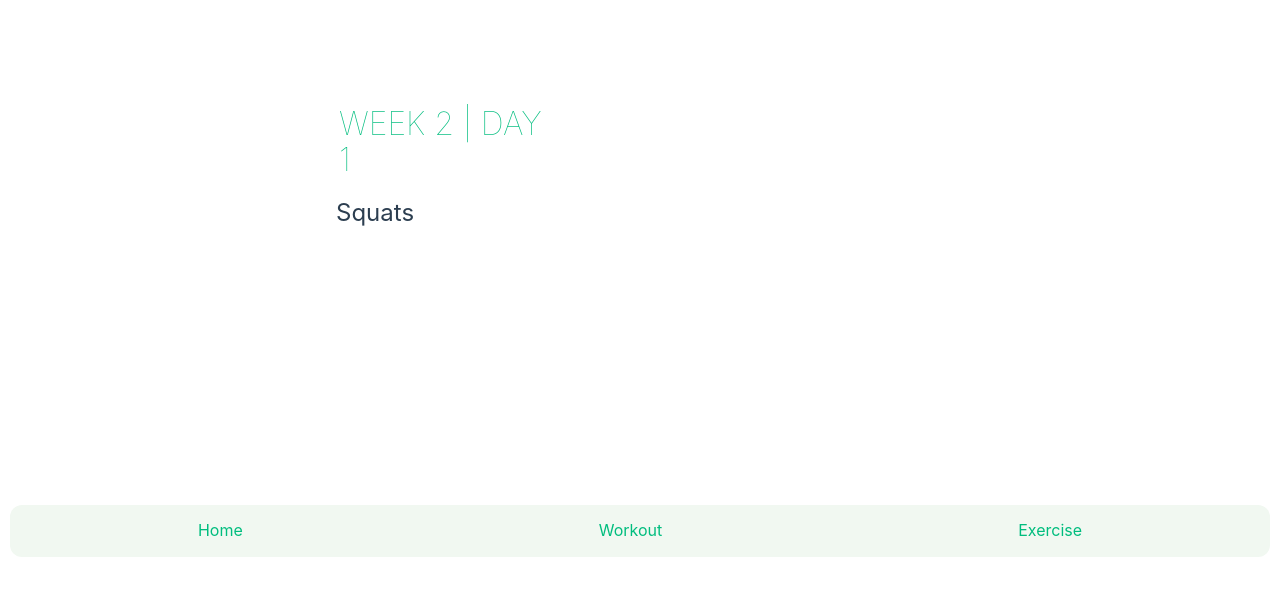
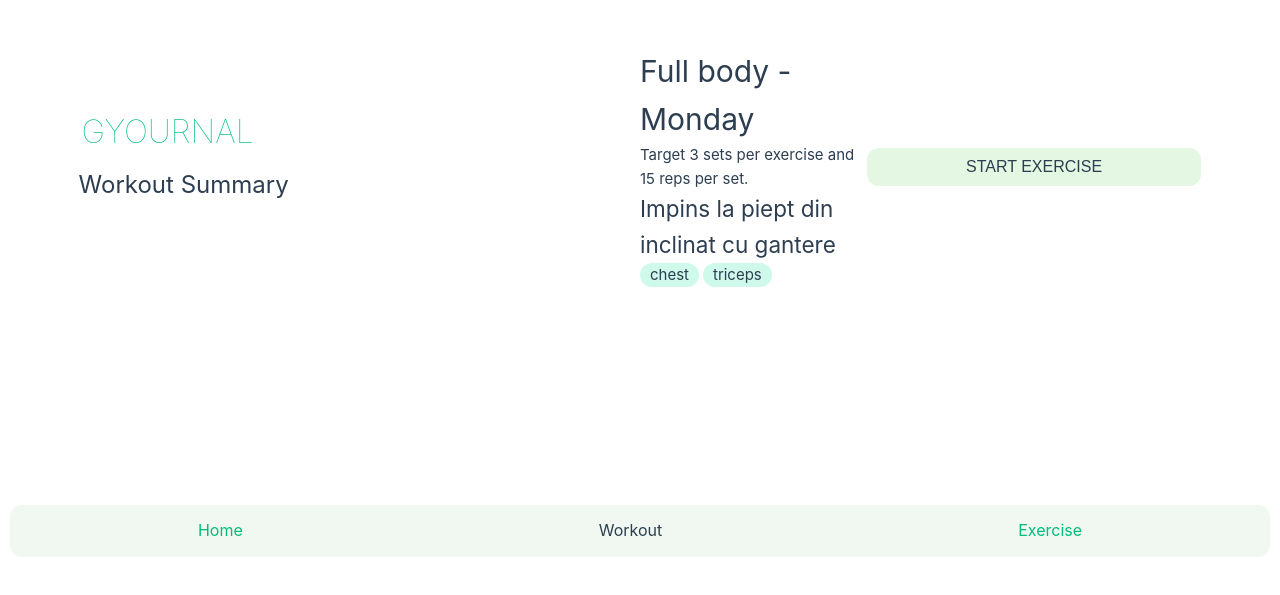
Before and after one commit to avram-dames/gyournal-vue, a Vue app: page /workout in a window 1280 px wide. Shown: the part 233-828 px from the top of the page. Before the commit the page ends 800 px from the top, so only its background shows below. Built offline with nearby package versions, Linux system fonts and the light colour scheme; no server answers.

Commit message:
add supabase and workout view

```diff
--- a/package.json
+++ b/package.json
@@ -14,6 +14,7 @@
     "format": "prettier --write src/"
   },
   "dependencies": {
+    "@supabase/supabase-js": "^2.39.3",
     "pinia": "^2.1.7",
     "vue": "^3.4.15",
     "vue-router": "^4.2.5"
--- a/src/App.vue
+++ b/src/App.vue
@@ -7,7 +7,7 @@ import Header from './components/Header.vue'
     <header>
         <!-- <img alt="Vue logo" class="logo" src="@/assets/logo.svg" width="125" height="125" /> -->
         <div class="wrapper">
-            <Header title="Week 2 | Day 1" subtitle="Squats" />
+            <Header title="Gyournal" subtitle="Workout Summary" />
         </div>
     </header>
 
@@ -17,7 +17,7 @@ import Header from './components/Header.vue'
     <footer>
         <nav>
             <RouterLink to="/">Home</RouterLink>
-            <RouterLink to="/about">Workout</RouterLink>
+            <RouterLink to="/workout">Workout</RouterLink>
             <RouterLink to="/exercise">Exercise</RouterLink>
         </nav>
     </footer>
@@ -26,7 +26,7 @@ import Header from './components/Header.vue'
 <style scoped>
 header {
     line-height: 1.5;
-    max-height: 100vh;
+    margin-bottom: 20px;
 }
 
 .bottom-margin {
--- a/src/assets/main.css
+++ b/src/assets/main.css
@@ -13,6 +13,17 @@ a,
   color: hsla(160, 100%, 37%, 1);
   transition: 0.4s;
   padding: 3px;
+}
+
+.primary-button {
+  padding: 10px 15px;
+  width: 100%;
+  border: none;
+  border-radius: 12px;
+  font-size: 1rem;
+  text-transform: uppercase;
+  background-color: rgb(227, 247, 227);
+  color: var(--color-text);
 }
 
 @media (hover: hover) {
--- a/src/router/index.ts
+++ b/src/router/index.ts
@@ -10,9 +10,9 @@ const router = createRouter({
       component: HomeView
     },
     {
-      path: '/about',
-      name: 'about',
-      component: () => import('../views/AboutView.vue')
+      path: '/workout',
+      name: 'workout',
+      component: () => import('../views/WorkoutView.vue')
     },
     {
       path: '/exercise',
@@ -22,7 +22,7 @@ const router = createRouter({
     {
       path: '/sandbox',
       name: 'sandbox',
-      props: { set: 1, lastWeight: 42.5, lastReps: 15 },
+      props: { text: 'Hello' },
       component: () => import('../components/SetForm.vue')
     }
   ]
--- a/src/stores/journal.ts
+++ b/src/stores/journal.ts
@@ -1,7 +1,44 @@
 import { reactive, computed } from 'vue'
 import { defineStore } from 'pinia'
+import { createClient } from '@supabase/supabase-js'
+
+const supabaseUrl = 'https://bdscgjhwmalvjlcikktt.supabase.co'
+const supabaseKey = import.meta.env.VITE_SUPABASE_KEY
+const supabase = createClient(supabaseUrl, supabaseKey)
 
 export const useJournalStore = defineStore('journal', () => {
+  const workouts = reactive([
+    {
+      name: 'Full body - Monday',
+      setsPerExercise: 3,
+      repsPerSet: 15,
+      exercises: [
+        {
+          name: 'Impins la piept din inclinat cu gantere',
+          target: ['chest', 'triceps']
+        },
+        {
+          name: 'Ridicari la biceps din sezut inclinat',
+          target: ['biceps']
+        }
+      ]
+    },
+    {
+      name: 'Full body - Thursday',
+      setsPerExercise: 3,
+      repsPerSet: 15,
+      exercises: [
+        {
+          name: 'Tractiuni la helcometru',
+          target: ['back', 'biceps']
+        },
+        {
+          name: 'Bulgarian Squats',
+          target: ['legs']
+        }
+      ]
+    }
+  ])
   const journal = reactive([
     {
       week: 1,
@@ -75,5 +112,5 @@ export const useJournalStore = defineStore('journal', () => {
     if (data.weight) setObj!.weight = data.weight
   }
 
-  return { journal, updateExercise, lastWeekWorkout, thisWeekWorkout }
+  return { workouts, journal, updateExercise, lastWeekWorkout, thisWeekWorkout }
 })
--- a/src/views/AboutView.vue
+++ /dev/null
@@ -1,15 +0,0 @@
-<template>
-  <div class="about">
-    <h1>This is the Workout view</h1>
-  </div>
-</template>
-
-<style>
-@media (min-width: 1024px) {
-  .about {
-    min-height: 100vh;
-    display: flex;
-    align-items: center;
-  }
-}
-</style>
--- a/src/views/HomeView.vue
+++ b/src/views/HomeView.vue
@@ -1,9 +1,25 @@
 <script setup lang="ts">
-import TheWelcome from '../components/TheWelcome.vue'
 </script>
 
 <template>
   <main>
-    <!-- <TheWelcome /> -->
+    <div class="summary">
+      <h2>Past Workouts</h2>
+    </div>
+    <br>
+    <h2>Today's Workout</h2>
+    <p>Today is workout time. Press the button below in order to start your "Full-body One" workout!</p>
+    <br>
+    <button class="primary-button">Start workout</button>
   </main>
 </template>
+
+<style scoped>
+.summary {
+  height: 200px;
+  background-color: greenyellow;
+  padding-top: 50px;
+  text-align: center;
+  color: green;
+}
+</style>
--- /dev/null
+++ b/src/views/WorkoutView.vue
@@ -0,0 +1,42 @@
+<script setup lang="ts">
+import { useJournalStore } from '@/stores/journal';
+const store = useJournalStore();
+</script>
+
+<template>
+  <div class="about">
+    <div>
+      <h1>{{ store.workouts[0].name }}</h1>
+      <p>
+        Target {{ store.workouts[0].setsPerExercise }} sets per
+        exercise and {{ store.workouts[0].repsPerSet }} reps per set.
+      </p>
+      <h2>{{ store.workouts[0].exercises[0].name }}</h2>
+      <div class="tags">
+        <div v-for="tag in store.workouts[0].exercises[0].target" v-bind:key="tag" class="tag">{{ tag }}</div>
+      </div>
+    </div>
+    <button class="primary-button">Start Exercise</button>
+  </div>
+</template>
+
+<style>
+@media (min-width: 1024px) {
+  .about {
+    min-height: 100vh;
+    display: flex;
+    align-items: center;
+  }
+}
+
+.tags {
+  display: flex;
+  gap: 4px;
+}
+
+.tag {
+  background-color: rgb(206, 249, 235);
+  padding: 0px 10px;
+  border-radius: 12px;
+}
+</style>
```
Also changed, not shown: 2 other files (tests, documents, lock files or other folders).
